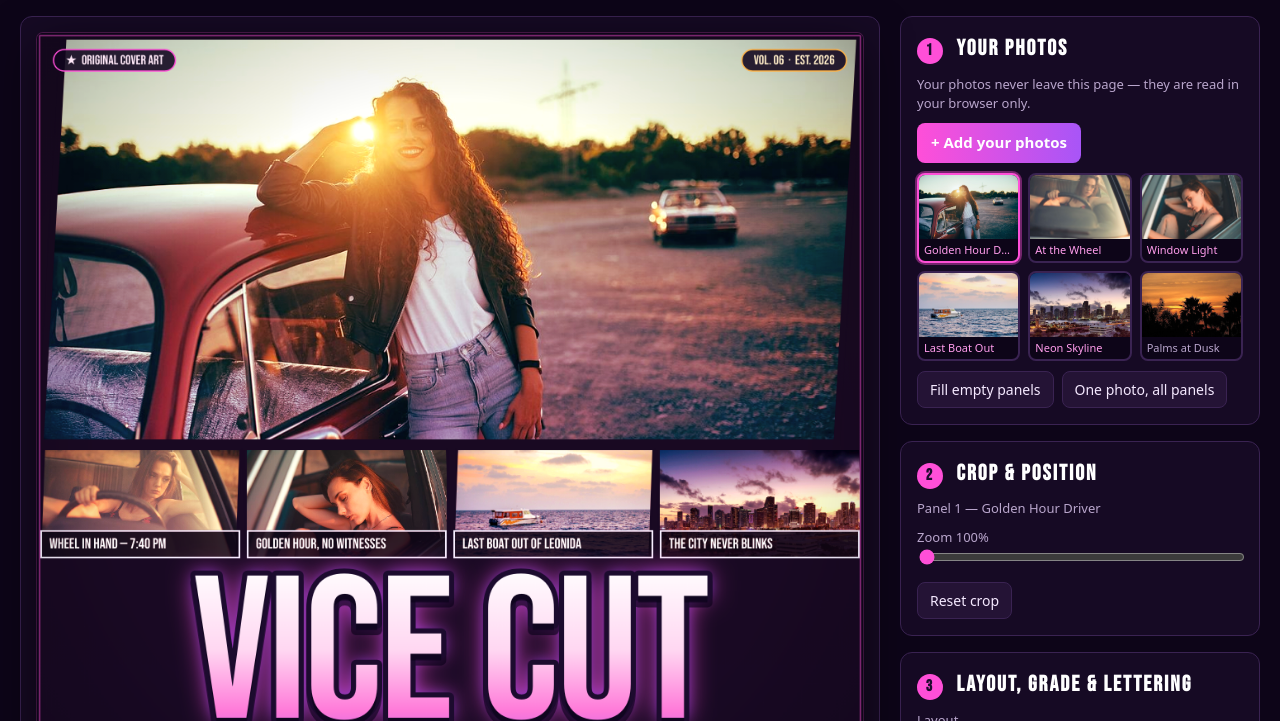
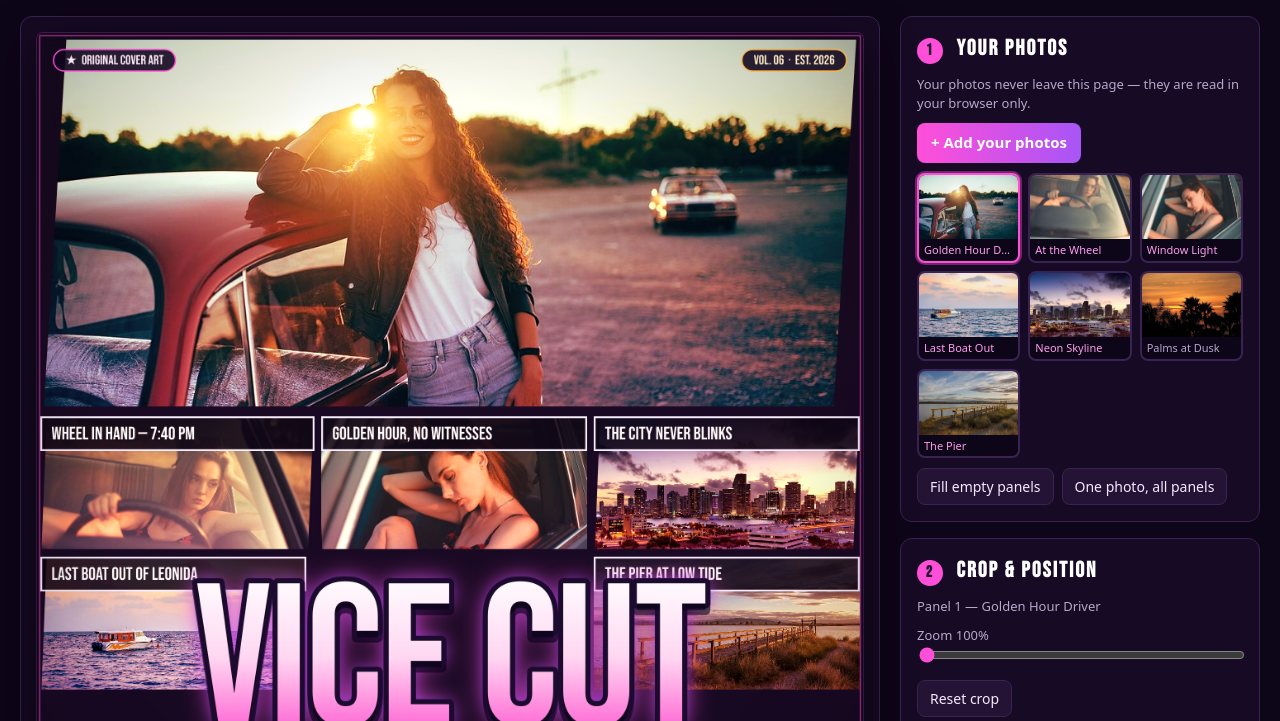
Before and after one commit to jonjet155/gta6-cover-art-01-vice-cut-v3, a plain HTML site: page app/index.html in a window 1280 px wide. Shown: the part 79-800 px from the top of the page. Drawn offline with Linux system fonts and the light colour scheme.

Commit message:
VICE CUT v3: dense poster grid — title overlaps the panels, 7th photo (pier), top captions

```diff
--- a/app/index.html
+++ b/app/index.html
@@ -55,7 +55,7 @@
         <span class="btnrow">
           <button type="button" data-layout="hero">Hero Collage</button>
           <button type="button" data-layout="comic">Comic</button>
-          <button type="button" data-layout="hero3">Hero + 3</button>
+          <button type="button" data-layout="hero3">Hero + 4</button>
           <button type="button" data-layout="strip">Film Strip</button>
           <button type="button" data-layout="fourcut">Four-Cut</button>
         </span>
--- a/app/src/cover.js
+++ b/app/src/cover.js
@@ -49,57 +49,66 @@ export const CAPTION_STYLES = {
 
 // Layouts: panels in fractions of the cover (x, y, w, h, slant). Slot 0 is always
 // the hero — the big face-led photo. The rest are the small comic panels. Panels
-// end at 0.64 of the height: the giant title + tagline own the bottom strip, so
-// layouts never put a face or a caption under the title.
+// fill the cover down to 0.80 of the height, and the giant title OVERLAPS the
+// photo grid the way GTA posters do — never in its own empty band, and never
+// over a face (faces live in the hero and the top row; the bottom row is scenes).
+// Captions sit at the TOP of each small panel, so the title overlapping the
+// panel bottoms can never hide one.
 export const LAYOUTS = {
   hero: {
     label: 'Hero Collage',
     panels: [
-      { x: 0, y: 0, w: 1, h: 0.5, slant: 0.028 },
-      { x: 0, y: 0.5, w: 0.25, h: 0.14, slant: 0.02 },
-      { x: 0.25, y: 0.5, w: 0.25, h: 0.14, slant: -0.02 },
-      { x: 0.5, y: 0.5, w: 0.25, h: 0.14, slant: 0.02 },
-      { x: 0.75, y: 0.5, w: 0.25, h: 0.14, slant: -0.02 },
+      { x: 0, y: 0, w: 1, h: 0.46, slant: 0.028, photo: 'hero', caption: '' },
+      { x: 0, y: 0.46, w: 0.34, h: 0.17, slant: 0.02, photo: 'driver', caption: 'WHEEL IN HAND — 7:40 PM' },
+      { x: 0.34, y: 0.46, w: 0.33, h: 0.17, slant: -0.02, photo: 'window', caption: 'GOLDEN HOUR, NO WITNESSES' },
+      { x: 0.67, y: 0.46, w: 0.33, h: 0.17, slant: 0.02, photo: 'miami', caption: 'THE CITY NEVER BLINKS' },
+      // Bottom row: two side panels only. The centre is the title's ground —
+      // a panel there would sit dead-centre under the densest title glyphs
+      // and vanish, caption and all.
+      { x: 0, y: 0.63, w: 0.33, h: 0.17, slant: 0.02, photo: 'boat', caption: 'LAST BOAT OUT OF LEONIDA' },
+      { x: 0.67, y: 0.63, w: 0.33, h: 0.17, slant: -0.02, photo: 'pier', caption: 'THE PIER AT LOW TIDE' },
     ],
   },
   comic: {
     label: 'Comic',
     panels: [
-      { x: 0, y: 0, w: 0.6, h: 0.44, slant: 0.02 },
-      { x: 0.6, y: 0, w: 0.4, h: 0.44, slant: -0.02 },
-      { x: 0, y: 0.44, w: 0.34, h: 0.2, slant: 0.02 },
-      { x: 0.34, y: 0.44, w: 0.33, h: 0.2, slant: -0.02 },
-      { x: 0.67, y: 0.44, w: 0.33, h: 0.2, slant: 0.02 },
+      { x: 0, y: 0, w: 0.6, h: 0.52, slant: 0.02, photo: 'hero', caption: '' },
+      { x: 0.6, y: 0, w: 0.4, h: 0.26, slant: -0.02, photo: 'driver', caption: 'WHEEL IN HAND — 7:40 PM' },
+      { x: 0.6, y: 0.26, w: 0.4, h: 0.26, slant: -0.02, photo: 'window', caption: 'GOLDEN HOUR, NO WITNESSES' },
+      { x: 0, y: 0.52, w: 0.34, h: 0.28, slant: 0.02, photo: 'miami', caption: 'THE CITY NEVER BLINKS' },
+      { x: 0.34, y: 0.52, w: 0.33, h: 0.28, slant: -0.02, photo: 'boat', caption: 'LAST BOAT OUT OF LEONIDA' },
+      { x: 0.67, y: 0.52, w: 0.33, h: 0.28, slant: 0.02, photo: 'palms', caption: 'PALMS AT DUSK' },
     ],
   },
   hero3: {
-    label: 'Hero + 3',
+    label: 'Hero + 4',
     panels: [
-      { x: 0, y: 0, w: 1, h: 0.5, slant: 0.024 },
-      { x: 0, y: 0.5, w: 0.34, h: 0.14, slant: 0.02 },
-      { x: 0.34, y: 0.5, w: 0.33, h: 0.14, slant: -0.02 },
-      { x: 0.67, y: 0.5, w: 0.33, h: 0.14, slant: 0.02 },
+      { x: 0, y: 0, w: 1, h: 0.5, slant: 0.024, photo: 'hero', caption: '' },
+      { x: 0, y: 0.5, w: 0.5, h: 0.15, slant: 0.02, photo: 'driver', caption: 'WHEEL IN HAND — 7:40 PM' },
+      { x: 0.5, y: 0.5, w: 0.5, h: 0.15, slant: -0.02, photo: 'window', caption: 'GOLDEN HOUR, NO WITNESSES' },
+      { x: 0, y: 0.65, w: 0.5, h: 0.15, slant: 0.02, photo: 'miami', caption: 'THE CITY NEVER BLINKS' },
+      { x: 0.5, y: 0.65, w: 0.5, h: 0.15, slant: -0.02, photo: 'boat', caption: 'LAST BOAT OUT OF LEONIDA' },
     ],
   },
   strip: {
     label: 'Film Strip',
     panels: [
-      { x: 0, y: 0, w: 1, h: 0.44, slant: 0.024 },
-      { x: 0, y: 0.44, w: 0.2, h: 0.2, slant: 0 },
-      { x: 0.2, y: 0.44, w: 0.2, h: 0.2, slant: 0 },
-      { x: 0.4, y: 0.44, w: 0.2, h: 0.2, slant: 0 },
-      { x: 0.6, y: 0.44, w: 0.2, h: 0.2, slant: 0 },
-      { x: 0.8, y: 0.44, w: 0.2, h: 0.2, slant: 0 },
+      { x: 0, y: 0, w: 1, h: 0.5, slant: 0.024, photo: 'hero', caption: '' },
+      { x: 0, y: 0.5, w: 0.2, h: 0.3, slant: 0, photo: 'driver', caption: 'WHEEL IN HAND — 7:40 PM' },
+      { x: 0.2, y: 0.5, w: 0.2, h: 0.3, slant: 0, photo: 'window', caption: 'GOLDEN HOUR, NO WITNESSES' },
+      { x: 0.4, y: 0.5, w: 0.2, h: 0.3, slant: 0, photo: 'miami', caption: 'THE CITY NEVER BLINKS' },
+      { x: 0.6, y: 0.5, w: 0.2, h: 0.3, slant: 0, photo: 'boat', caption: 'LAST BOAT OUT OF LEONIDA' },
+      { x: 0.8, y: 0.5, w: 0.2, h: 0.3, slant: 0, photo: 'palms', caption: 'PALMS AT DUSK' },
     ],
   },
   fourcut: {
     label: 'Four-Cut',
     panels: [
-      { x: 0, y: 0, w: 0.66, h: 0.46, slant: 0.02 },
-      { x: 0.66, y: 0, w: 0.34, h: 0.46, slant: -0.02 },
-      { x: 0, y: 0.46, w: 0.34, h: 0.18, slant: 0.02 },
-      { x: 0.34, y: 0.46, w: 0.33, h: 0.18, slant: -0.02 },
-      { x: 0.67, y: 0.46, w: 0.33, h: 0.18, slant: 0.02 },
+      { x: 0, y: 0, w: 0.66, h: 0.52, slant: 0.02, photo: 'hero', caption: '' },
+      { x: 0.66, y: 0, w: 0.34, h: 0.52, slant: -0.02, photo: 'driver', caption: 'WHEEL IN HAND — 7:40 PM' },
+      { x: 0, y: 0.52, w: 0.34, h: 0.28, slant: 0.02, photo: 'window', caption: 'GOLDEN HOUR, NO WITNESSES' },
+      { x: 0.34, y: 0.52, w: 0.33, h: 0.28, slant: -0.02, photo: 'miami', caption: 'THE CITY NEVER BLINKS' },
+      { x: 0.67, y: 0.52, w: 0.33, h: 0.28, slant: 0.02, photo: 'boat', caption: 'LAST BOAT OUT OF LEONIDA' },
     ],
   },
 };
@@ -108,9 +117,10 @@ export const DEFAULT_CAPTIONS = [
   '',
   'WHEEL IN HAND — 7:40 PM',
   'GOLDEN HOUR, NO WITNESSES',
+  'THE CITY NEVER BLINKS',
   'LAST BOAT OUT OF LEONIDA',
-  'THE CITY NEVER BLINKS',
   'PALMS AT DUSK',
+  'THE PIER AT LOW TIDE',
 ];
 
 // Last painted panel rects in canvas pixels, for click hit-testing in the editor.
@@ -199,8 +209,10 @@ function drawPhotoPanel(ctx, img, r, grade, crop) {
 
 function drawCaptionBar(ctx, r, text, style, isHero) {
   if (!text) return;
+  // Caption box at the TOP of the panel: the giant title overlaps panel
+  // bottoms, so a bottom caption would hide under it.
   const barH = Math.max(20, r.h * 0.26);
-  const barY = r.y + r.h - barH;
+  const barY = r.y;
   const pad = barH * 0.32;
   ctx.save();
   ctx.beginPath();
@@ -229,32 +241,35 @@ function drawCaptionBar(ctx, r, text, style, isHero) {
 }
 
 function drawTitle(ctx, W, H, title, tagline) {
-  // The title owns the strip below the panels (panels end at 0.64H, the footer
-  // strip starts at 0.965H). Giant: fit to 94% of the width, never taller than
-  // 27% of the cover — and the fit loop also guarantees the tagline clears the
-  // footer, so the tagline can never be buried under it.
+  // The title OVERLAPS the photo grid like a GTA poster: panels fill the cover
+  // to 0.80H, and the title straddles that edge — its top over the bottom row
+  // of (faceless scene) panels, its bottom over the dark band below. Giant:
+  // fit to 94% of the width, never taller than 26% of the cover — and the fit
+  // loop also guarantees the tagline clears the footer, so it can never be
+  // buried under it.
   const footerTop = H * 0.965;
-  const titleTop = H * 0.64 + H * 0.004;
-  let size = H * 0.27;
+  let size = H * 0.26;
   const setFont = (s) => {
     ctx.font = `${s}px "Bebas Neue", sans-serif`;
     try { ctx.letterSpacing = `${-s * 0.012}px`; } catch { /* older canvas */ }
   };
   setFont(size);
+  const titleTop = () => H * 0.8 - size * 0.6;
   const fits = () => {
-    const tagSize = size * 0.22;
+    const tagSize = size * 0.2;
     return ctx.measureText(title).width <= W * 0.94
-      && titleTop + size + tagSize * 1.3 <= footerTop - 2;
+      && titleTop() + size + tagSize * 1.3 <= footerTop - 2;
   };
   while (size > 40 && !fits()) {
     size -= 4;
     setFont(size);
   }
   const titleH = size;
+  const top = titleTop();
   const cx = W / 2;
   ctx.textAlign = 'center';
   ctx.textBaseline = 'top';
-  const grad = ctx.createLinearGradient(0, titleTop, 0, titleTop + titleH);
+  const grad = ctx.createLinearGradient(0, top, 0, top + titleH);
   grad.addColorStop(0, '#ffffff');
   grad.addColorStop(0.42, '#ffd7f2');
   grad.addColorStop(0.72, '#ff7ad9');
@@ -264,10 +279,10 @@ function drawTitle(ctx, W, H, title, tagline) {
   ctx.shadowColor = '#ff4fd8';
   ctx.shadowBlur = size * 0.14;
   ctx.fillStyle = grad;
-  ctx.fillText(title, cx, titleTop);
+  ctx.fillText(title, cx, top);
   ctx.shadowColor = '#7c3aed';
   ctx.shadowBlur = size * 0.07;
-  ctx.fillText(title, cx, titleTop);
+  ctx.fillText(title, cx, top);
   ctx.restore();
   // Crisp pass: thick dark outline, gradient fill, hard drop shadow.
   ctx.save();
@@ -277,14 +292,14 @@ function drawTitle(ctx, W, H, title, tagline) {
   ctx.lineJoin = 'round';
   ctx.lineWidth = Math.max(4, size * 0.05);
   ctx.strokeStyle = '#1c0b2e';
-  ctx.strokeText(title, cx, titleTop);
+  ctx.strokeText(title, cx, top);
   ctx.fillStyle = grad;
-  ctx.fillText(title, cx, titleTop);
+  ctx.fillText(title, cx, top);
   ctx.restore();
   // Tagline in script, tucked tight under the title, never overlapping it.
-  const tagSize = Math.max(20, size * 0.24);
+  const tagSize = Math.max(20, size * 0.2);
   ctx.save();
-  ctx.translate(cx, titleTop + titleH + tagSize * 0.55);
+  ctx.translate(cx, top + titleH + tagSize * 0.55);
   ctx.rotate(-0.03);
   ctx.font = `700 ${tagSize}px Caveat, cursive`;
   ctx.textAlign = 'center';
@@ -431,11 +446,12 @@ export function renderCover(canvas, state, photos) {
 }
 
 function drawSprockets(ctx, r) {
+  // Film-strip holes along the bottom edge only: captions now live at the
+  // top of each panel, so top holes would sit under the caption bar.
   const n = Math.max(3, Math.floor(r.w / 46));
   ctx.fillStyle = 'rgba(22, 10, 36, 0.9)';
   for (let i = 0; i < n; i++) {
     const x = r.x + ((i + 0.5) / n) * r.w;
-    ctx.fillRect(x - 4, r.y + 2, 8, 5);
     ctx.fillRect(x - 4, r.y + r.h - 7, 8, 5);
   }
 }
--- a/app/src/main.js
+++ b/app/src/main.js
@@ -8,7 +8,6 @@ import {
   GRADES,
   CAPTION_STYLES,
   LAYOUTS,
-  DEFAULT_CAPTIONS,
   renderCover,
   exportPNG,
   hitPanel,
@@ -21,11 +20,12 @@ import {
 
 const SAMPLES = [
   { id: 'hero', name: 'Golden Hour Driver', src: 'samples/hero.jpg', focusY: 0.38 },
-  { id: 'driver', name: 'At the Wheel', src: 'samples/driver.jpg', focusY: 0.42 },
+  { id: 'driver', name: 'At the Wheel', src: 'samples/driver.jpg', focusY: 0.3 },
   { id: 'window', name: 'Window Light', src: 'samples/window.jpg', focusY: 0.45 },
   { id: 'boat', name: 'Last Boat Out', src: 'samples/boat.jpg', focusY: 0.55 },
   { id: 'miami', name: 'Neon Skyline', src: 'samples/miami.jpg', focusY: 0.5 },
   { id: 'palms', name: 'Palms at Dusk', src: 'samples/palms.jpg', focusY: 0.55 },
+  { id: 'pier', name: 'The Pier', src: 'samples/pier.jpg', focusY: 0.5 },
 ];
 
 const state = {
@@ -49,22 +49,20 @@ const $ = (id) => document.getElementById(id);
 const canvas = $('coverCanvas');
 
 function defaultPanels() {
-  const count = LAYOUTS[state.layout].panels.length;
-  const order = ['hero', 'driver', 'window', 'boat', 'miami', 'palms'];
-  const panels = [];
-  for (let i = 0; i < count; i++) {
-    const photoId = order[i % order.length];
-    const sample = SAMPLES.find((s) => s.id === photoId);
-    panels.push({
-      photo: photoId,
-      caption: DEFAULT_CAPTIONS[i % DEFAULT_CAPTIONS.length],
+  // Each layout names its own default photo + caption per slot, so a slot's
+  // caption always matches its photo (the bottom row of Hero Collage is
+  // scenes only — the title sits over its centre).
+  return LAYOUTS[state.layout].panels.map((p) => {
+    const sample = SAMPLES.find((s) => s.id === p.photo);
+    return {
+      photo: p.photo ?? null,
+      caption: p.caption ?? '',
       zoom: 1,
       panX: 0,
       panY: 0,
       focusY: sample?.focusY ?? 0.5,
-    });
-  }
-  return panels;
+    };
+  });
 }
 
 function loadImage(src) {
```
Also changed, not shown: app/samples/pier.jpg (added), screenshots/1-cover.jpg, screenshots/2-editor.jpg, screenshots/3-cover.jpg, screenshots/4-cover.jpg, 1 other file.
